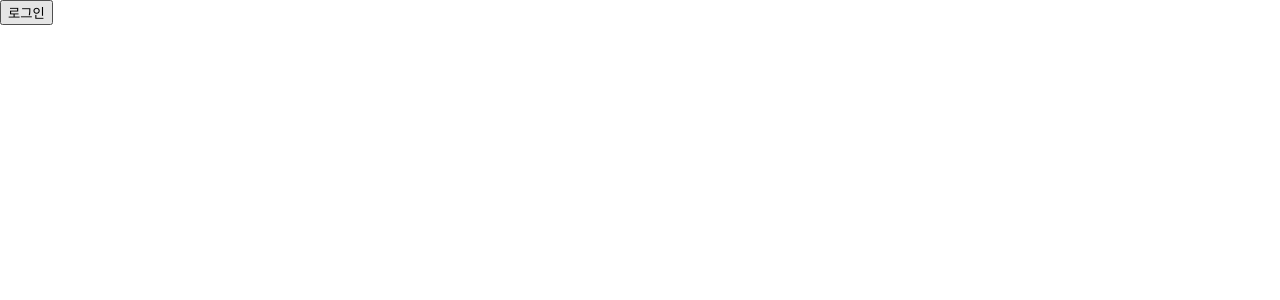
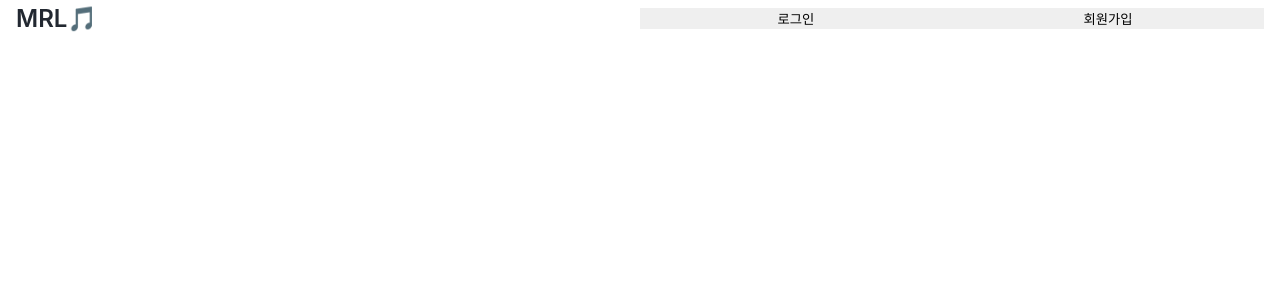
Before and after one commit to Music-Recommendation-List/MRL-FE, a React (Create React App) app: page / in a window 1280 px wide. Shown: the top 300 px of the page. Built offline with nearby package versions, Linux system fonts and the light colour scheme.

Commit message:
박새봄 : 임시header연결

```diff
--- a/src/pages/Login.js
+++ b/src/pages/Login.js
@@ -3,7 +3,7 @@ import styled from "styled-components";
 import { Text, Input, Grid, Button } from "../elements";
 import MRL from "../MRL.png";
 import { getCookie, setCookie, deleteCookie } from "../shared/Cookie";
-// import { useHistory } from "react-router-dom";
+import { useHistory } from "react-router-dom";
 import TestHeader from "./TestHeader";
 
 //1. ation 불러다 사용하기
@@ -28,11 +28,11 @@ const LogIn = (props) => {
     dispatch(userActions.loginFB(id, pwd));
   };
 
-  // let history = useHistory();
+  //나중에 리덕스사용시 제거
+  let history = useHistory();
 
   return (
     <React.Fragment>
-      <TestHeader />
       <Grid padding="16px">
         <Image src={MRL} />
         <Text size="32px" bold>
@@ -71,9 +71,9 @@ const LogIn = (props) => {
         </Button>
         <Button
           height="50px"
-          // _onClick={() => {
-          //   history.push("/signup");
-          // }}
+          _onClick={() => {
+            history.push("/signup");
+          }}
         >
           회원가입
         </Button>
--- a/src/pages/TestHeader.js
+++ b/src/pages/TestHeader.js
@@ -1,4 +1,5 @@
 import React from "react";
+import { Text, Grid, Button } from "../elements";
 import { useHistory } from "react-router-dom";
 import { useSelector, useDispatch } from "react-redux";
 import { actionCreators as userActions } from "../redux/modules/user";
@@ -30,32 +31,75 @@ const TestHeader = (props) => {
   //2. is_login이 true이면 로그아웃버튼을 보여줘라!!
   if (is_login) {
     return (
-      <React.Fragment>
-        <div>
-          <button
-            onClick={() => {
+      <Grid is_flex padding="4px 16px">
+        <Grid>
+          <Text margin="0px" size="24px" bold>
+            MRL🎵
+          </Text>
+        </Grid>
+        <Grid is_flex>
+          <Button>작성</Button>
+          <Button>알림</Button>
+          <Button
+            _onClick={() => {
               dispatch(userActions.logOut({}));
             }}
           >
             로그아웃
-          </button>
-        </div>
-      </React.Fragment>
+          </Button>
+        </Grid>
+      </Grid>
     );
+    // return (
+    //   <React.Fragment>
+    //     <div>
+    //       <button
+    //         onClick={() => {
+    //           dispatch(userActions.logOut({}));
+    //         }}
+    //       >
+    //         로그아웃
+    //       </button>
+    //     </div>
+    //   </React.Fragment>
+    // );
   }
   return (
-    <React.Fragment>
-      <div>
-        <button
-          onClick={() => {
+    <Grid is_flex padding="4px 16px">
+      <Grid>
+        <Text margin="0px" size="24px" bold>
+          MRL🎵
+        </Text>
+      </Grid>
+      <Grid is_flex>
+        <Button
+          _onClick={() => {
             history.push("/login");
-            console.log("버튼");
           }}
         >
           로그인
-        </button>
-      </div>
-    </React.Fragment>
+        </Button>
+        <Button
+          _onClick={() => {
+            history.push("/signup");
+          }}
+        >
+          회원가입
+        </Button>
+      </Grid>
+    </Grid>
+    // <React.Fragment>
+    //   <div>
+    //     <button
+    //       onClick={() => {
+    //         history.push("/login");
+    //         console.log("버튼");
+    //       }}
+    //     >
+    //       로그인
+    //     </button>
+    //   </div>
+    // </React.Fragment>
   );
 };
 export default TestHeader;
--- a/src/redux/modules/user.js
+++ b/src/redux/modules/user.js
@@ -7,6 +7,9 @@ import { produce } from "immer";
 import { auth } from "../../shared/firebase";
 
 import { setCookie, getCookie, deleteCookie } from "../../shared/Cookie";
+
+//axios
+// import axios from "axios";
 
 // Actions
 const LOG_IN = "LOG_IN";
```
